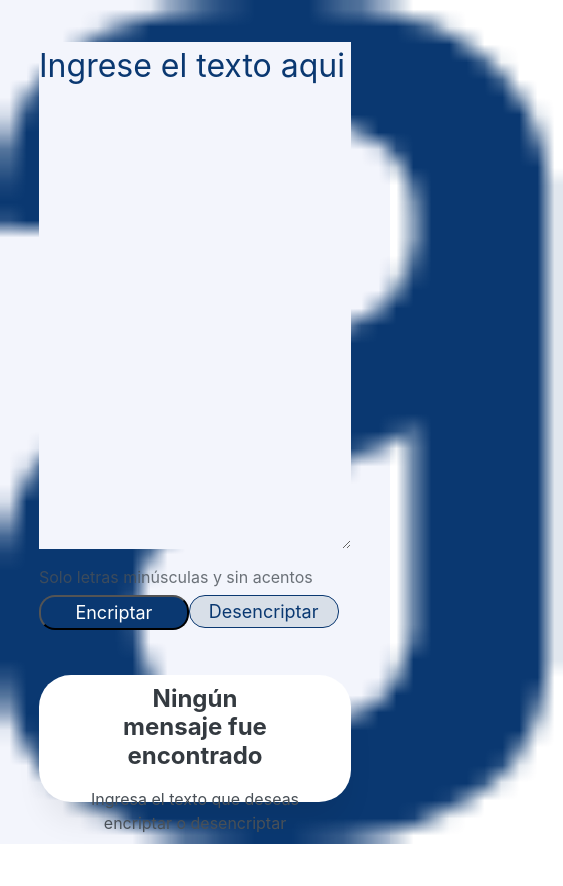
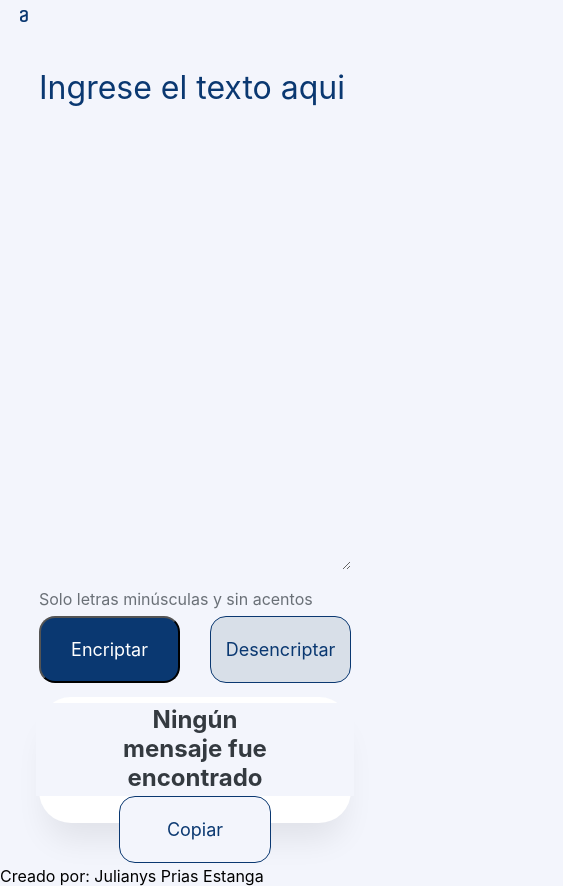
Before and after one commit to Julianys2421/challenge1-alura, a plain HTML site: page index.html in a window 390 px wide. Shown: the whole page, 563 px wide, since content can reach past the window. Before the commit the page ends 844 px from the top, so only its background shows below. Drawn offline with nearby package versions, Linux system fonts and the light colour scheme.

Commit message:
funcionalidades de copiar

```diff
--- a/index.html
+++ b/index.html
@@ -7,11 +7,14 @@
     <title>Encriptador de Texto</title>
     <link rel="shortcut icon" href="img/icon.png" type="image/x-icon"/>
     <link rel="stylesheet" href="style.css">
+    <script src="https://unpkg.com/sweetalert/dist/sweetalert.min.js"></script>
 
 </head>
 <body>
+    <header>
+        <img src="img/Vector.png" alt="logo alura" class="logo">
+    </header>
     <div class="container">
-        <img src="img/Vector.png" alt="" id="Vector">
         <div class="encriptar">
             <textarea name="texto"
             class="texto"
@@ -39,15 +42,12 @@
         <img src="img/Muñeco.png" alt="" id="muñeco">
         <div class= 'mensaje-encriptado' id="mensaje-encriptado">
             <h2 id="titulo-mensaje">Ningún mensaje fue encontrado</h2>
-            <p id="parrafo">Ingresa el texto que deseas encriptar o desencriptar</p>
-                <!--<textarea name="mensaje"
-                id="mensaje"
-                cols="30"
-                rows="10"
-                class="mensaje"></textarea>\-->
+            <button class="copiar" id="copiar" type="button" onclick="copiar()">Copiar</button>
         </div>
     </div>
+
 </div>
+<p>Creado por: Julianys Prias Estanga</p>
 </body>
 <script src="index.js"></script>
 </html>
--- a/index.js
+++ b/index.js
@@ -1,7 +1,6 @@
 function encriptar() {
     let texto = document.getElementById('texto').value;
     let tituloMensaje = document.getElementById('titulo-mensaje');
-    let parrafo = document.getElementById('parrafo');
     let muñeco = document.getElementById('muñeco');
 
     let textoCifrado = texto
@@ -11,25 +10,26 @@ function encriptar() {
         .replace(/o/gi, 'ober')
         .replace(/u/gi, 'ufat');
 
+
     if (texto.length != 0) {
         document.getElementById('texto').value = textoCifrado;
         tituloMensaje.textContent = 'Texto encriptado con éxito';
-        parrafo.textContent = '';
-        muñeco.src = './img/encrptado.jpg';
+        muñeco.src = './img/encriptado.jpg';
     }else {
         muñeco.src = './img/muñeco.png';
         tituloMensaje.textContent = 'Ningún mensaje fue encontrado';
-        parrafo.textContent = 'Ingresa el texto que deseas encriptar o desencriptar';
-        alert('Debes ingresar algun texto');
+        swal('Upps!', 'Debes ingresar algun texto', 'warning');
 
 
     }
+
+    document.getElementById('copiar').style.display = 'show';
+    document.getElementById('copiar').style.display = 'inherit';
 }
 
 function desencriptar() {
     let texto = document.getElementById('texto').value;
     let tituloMensaje = document.getElementById('titulo-mensaje');
-    let parrafo = document.getElementById('parrafo');
     let muñeco = document.getElementById('muñeco');
 
     let textoCifrado = texto
@@ -42,13 +42,18 @@ function desencriptar() {
     if (texto.length != 0) {
         document.getElementById('texto').value = textoCifrado;
         tituloMensaje.textContent = 'Texto desencriptado con éxito';
-        parrafo.textContent = '';
-        muñeco.src = './img/desencrptado.jpg';
+        muñeco.src = './img/desencriptado.jpg';
     }else {
         muñeco.src = './img/muñeco.png';
         tituloMensaje.textContent = 'Ningún mensaje fue encontrado';
-        parrafo.textContent = 'Ingresa el texto que deseas encriptar o desencriptar';
-        alert('Debes ingresar algun texto');
+        swal('Upps!', 'Debes ingresar algun texto', 'warning');
 
     }
 }
+
+function copiar () {
+    var contenido = document.querySelector('#texto');
+    contenido.select();
+    document.execCommand('copy');
+    swal('Se copió!');
+}
--- a/style.css
+++ b/style.css
@@ -1,6 +1,15 @@
 * {
     margin: 0;
     padding: 0;
+    background: #f3f5fc;
+    font-family: 'Inter';
+}
+
+.logo{
+    padding-top: 10px;
+    margin-left: 20px;
+    width: 2%;
+    background: #f3f5fc;
 }
 
 .container {
@@ -15,9 +24,8 @@
     width: 42%;
     height: 60%;
     left: 12%;
-    top: 15%;
+    top: 5%;
     border: none;
-    font-family: 'Inter';
     font-style: normal;
     font-weight: 400;
     font-size: 32px;
@@ -46,12 +54,11 @@
     position: absolute;
     width: 80%;
     left: 12%;
-    top: 80%;
+    top: 70%;
 
 }
 
 .terminos p {
-    font-family: 'Inter';
     font-style: normal;
     font-weight: 400;
     font-size: 12px;
@@ -66,12 +73,11 @@
 .botones{
     display: flex;
     flex-direction: row;
-    align-items: flex-start;
     padding: 1% 0;
     position: absolute;
-    width: 80%;
-    left: 12%;
-    top: 82%;
+    width: 75%;
+    left: 10%;
+    top: 75%;
 }
 
 .btn-encriptar {
@@ -80,13 +86,14 @@
     padding: 2%;
     gap: 8px;
     width: 25%;
+    height: 67px;
     background-color: #0a3871;
     border-radius: 24px;
-    font-family: 'Inter';
     font-size: 18px;
     line-height: 19px;
     text-align: center;
     color: #fff;
+
 
 }
 
@@ -102,7 +109,7 @@
     background: #d8dfe8;
     border: 1px solid #0a3871;
     border-radius: 24px;
-    font-family: 'Inter';
+    margin-left: 30px;
     font-weight: 400;
     font-size: 18px;
     line-height: 19px;
@@ -111,8 +118,24 @@
 
 }
 
+.copiar {
+    border: 1px solid #0a3871;
+    border-radius: 24px;
+    color: #0a3871;
+    height: 67px;
+    margin-top: 50%;
+    position: absolute;
+    width: 336px;
+    font-weight: 400;
+    font-size: 18px;
+    line-height: 19px;
+    text-align: center;
+
+}
+
 .btn-desencriptar:hover,
-.btn-encriptar:hover {
+.btn-encriptar:hover,
+.copiar:hover {
     margin: 0.3%;
     width: 24.5%;
     padding: 1.8%;
@@ -123,9 +146,9 @@
     justify-content: center;
     position: absolute;
     width: 30%;
-    height: 90%;
+    height: 85%;
     left: 60%;
-    top: 5%;
+    top: 2%;
     background: #fff;
     box-shadow: 0px 24px 32px -8px rgba(0, 0, 0, 0.08);
     border-radius: 32px;
@@ -139,7 +162,7 @@
     padding: 1%;
     gap: 16px;
     position: absolute;
-    width: 100%;
+    width: 78%;
     top: 65%;
     text-align: center;
 
@@ -147,7 +170,6 @@
 
 .mensaje-encriptado h2 {
     width: 60%;
-    font-family: 'Inter';
     font-style: normal;
     font-weight: 700;
     font-size: 24px;
@@ -158,7 +180,6 @@
 
 .mensaje-encriptado p {
     width: 80%;
-    font-family: 'Inter';
     font-style: normal;
     font-weight: 400;
     font-size: 16px;
@@ -176,6 +197,9 @@
 }
 
 @media (max-width:57.5em) {
+    .logo{
+        display: flex;
+    }
     .container {
         display: flex;
         flex-direction: row;
@@ -203,14 +227,16 @@
         top: 70%;
     }
     .btn-encriptar,
-    .btn-desencriptar{
+    .btn-desencriptar,
+    .copiar {
         width: 48%;
         border-radius: 16px;
     }
     .btn-encriptar:hover,
-    .btn-desencriptar:hover{
+    .btn-desencriptar:hover,
+    .copiar:hover {
         margin: 0.3%;
-        width: 47.5%;
+        width: 45.5%;
         padding: 1.8%;
     }
     .encriptado{
```
Also changed, not shown: img/encriptado.jpg.
